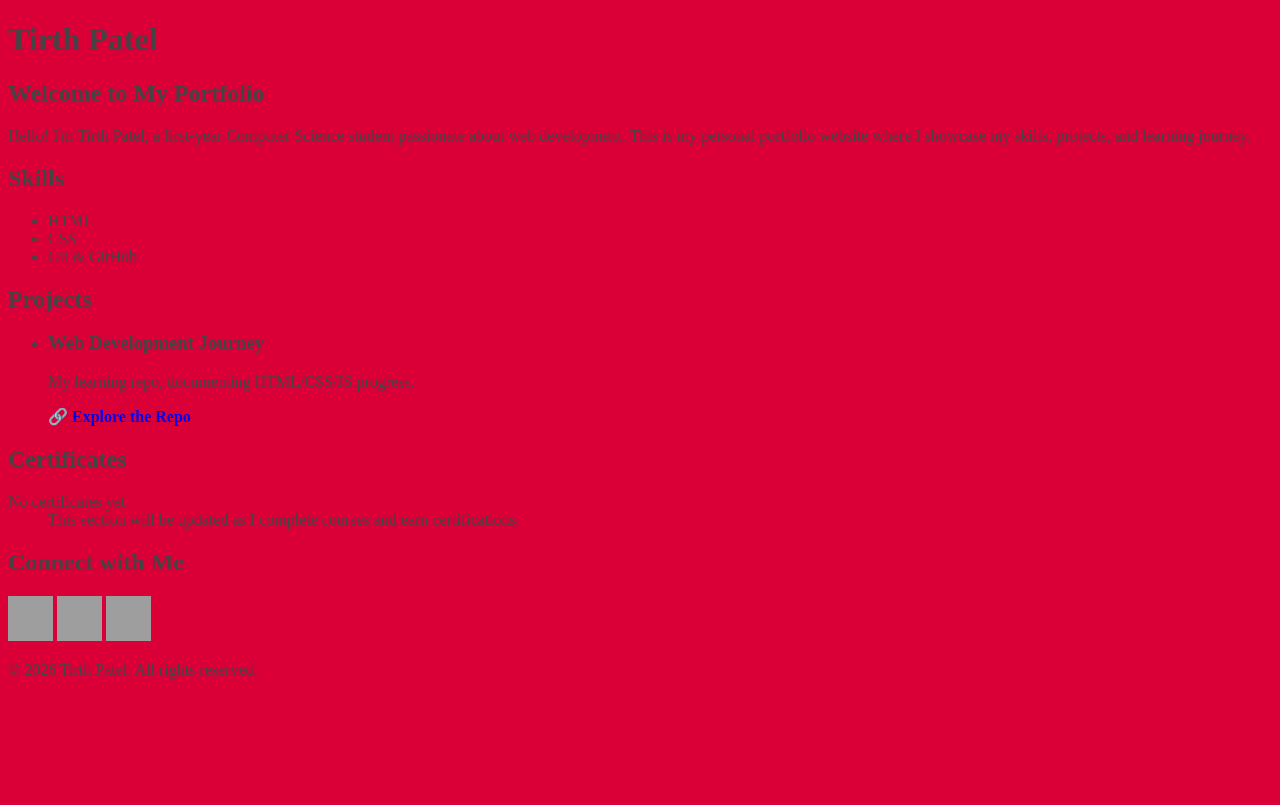
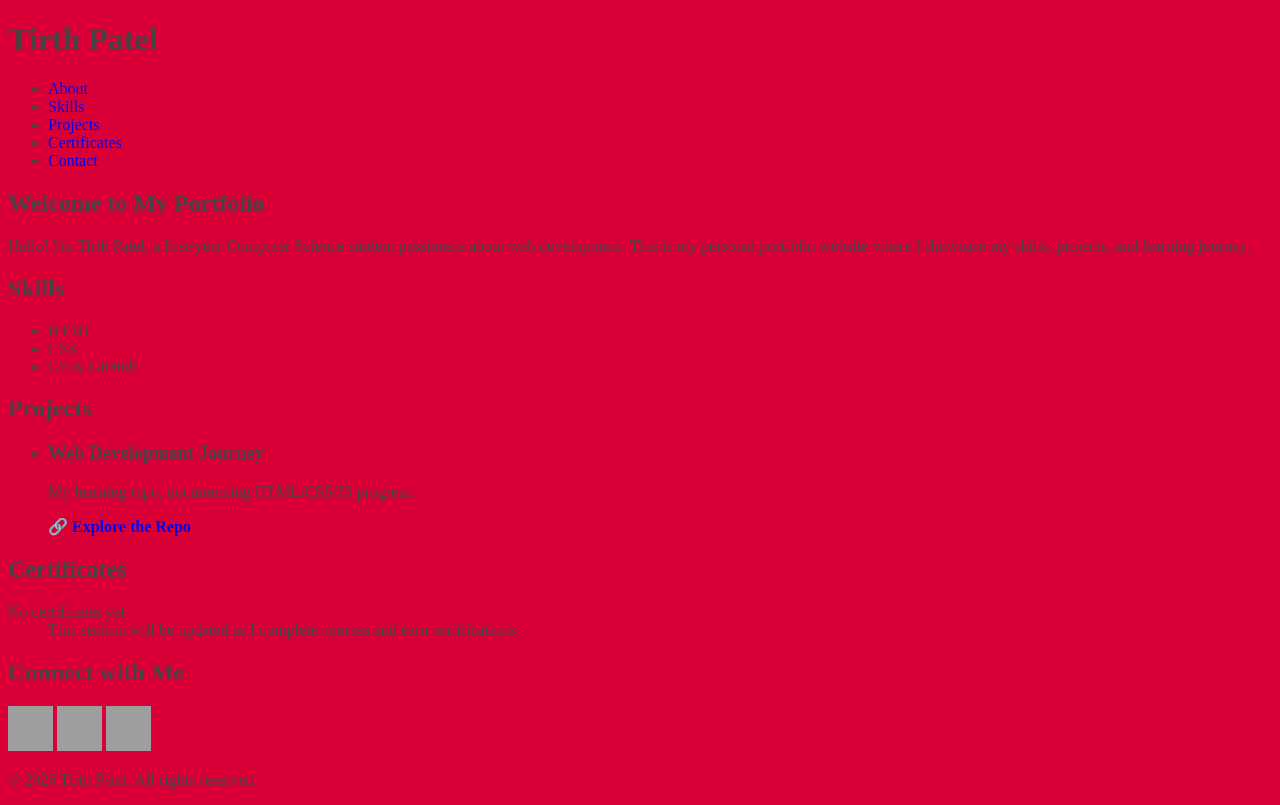
Before and after one commit to tirth-1110/tirth-1110.github.io, a plain HTML site: page index.html in a window 1280 px wide. Drawn offline with Linux system fonts and the light colour scheme; grey boxes are pictures that could not be loaded.

Commit message:
updated index.html with navigation bar

```diff
--- a/index.html
+++ b/index.html
@@ -13,19 +13,33 @@
 <body>
     <header>
         <h1>Tirth Patel</h1>
+        <nav>
+            <ul>
+                <li><a href="#about">About</a></li>
+                <li><a href="#skills">Skills</a></li>
+                <li><a href="#projects">Projects</a></li>
+                <li><a href="#certificates">Certificates</a></li>
+                <li><a href="#contact">Contact</a></li>
+            </ul>
+        </nav>
     </header>
+
     <main>
-        <section>
+        <section id="about">
             <h2>Welcome to My Portfolio</h2>
             <p>Hello! I'm Tirth Patel, a first-year Computer Science student passionate about web development. This is my personal portfolio website where I showcase my skills, projects, and learning journey.</p>
         </section>
-    </main>
+
+        <section id="skills">
             <h2>Skills</h2>
             <ul>
                 <li>HTML</li>
                 <li>CSS</li>
                 <li>Git & GitHub</li>
             </ul>
+        </section>
+
+        <section id="projects">
             <h2>Projects</h2>
             <ul>
                 <li>
@@ -35,12 +49,18 @@
                         rel="noopener noreferrer"><b>🔗 Explore the Repo</b></a>
                 </li>
             </ul>
+        </section>
+
+        <section id="certificates">
             <h2>Certificates</h2>
             <dl>
                 <dt>No certificates yet</dt>
                 <dd>This section will be updated as I complete courses and earn certifications.</dd>
             </dl>
-    <footer>
+        </section>
+    </main>
+
+    <footer id="contact">
         <h2>Connect with Me</h2>
         <p>
             <a href="https://www.linkedin.com/in/tirth-patel-251836428/" target="_blank" rel="noopener noreferrer">
```
Lines whose indentation alone changed are shown as unchanged.
